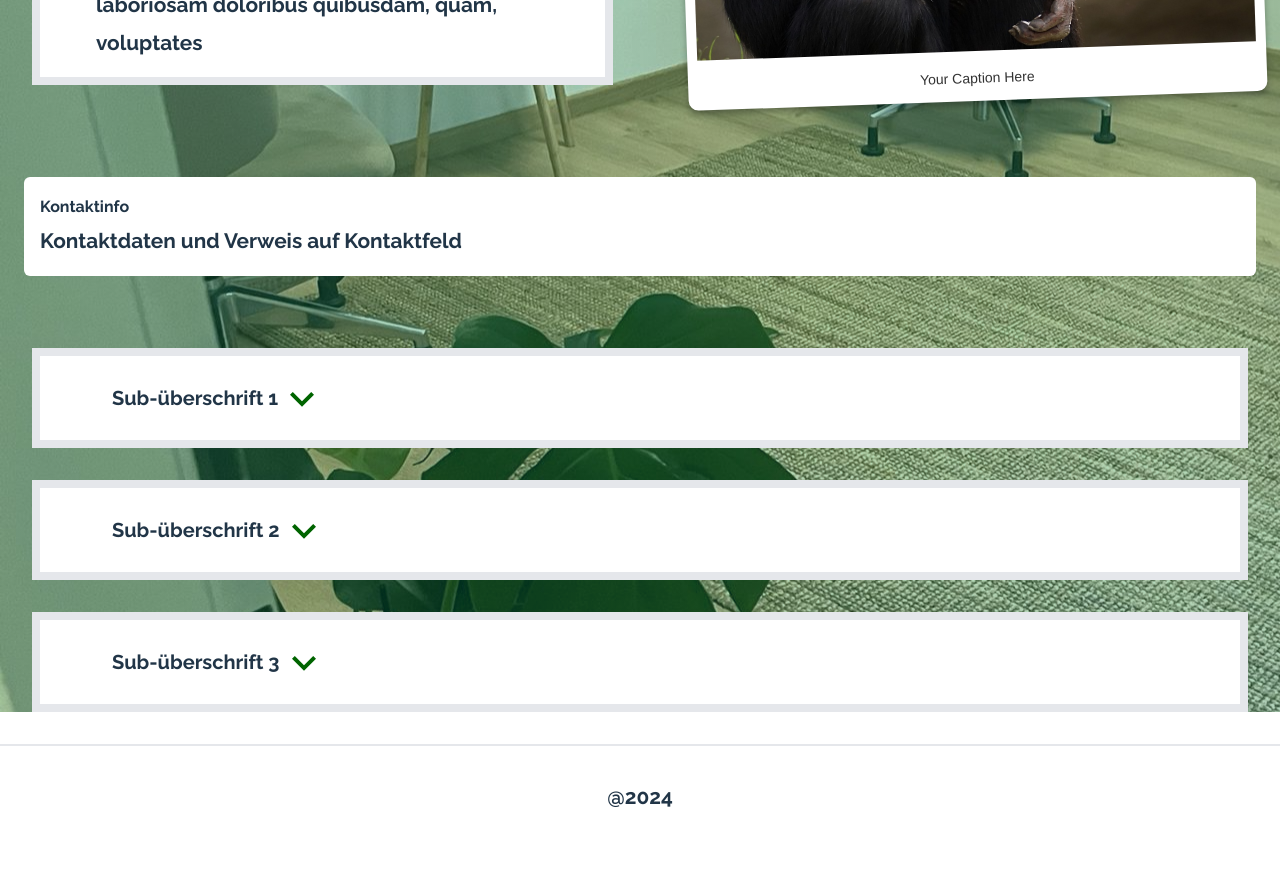
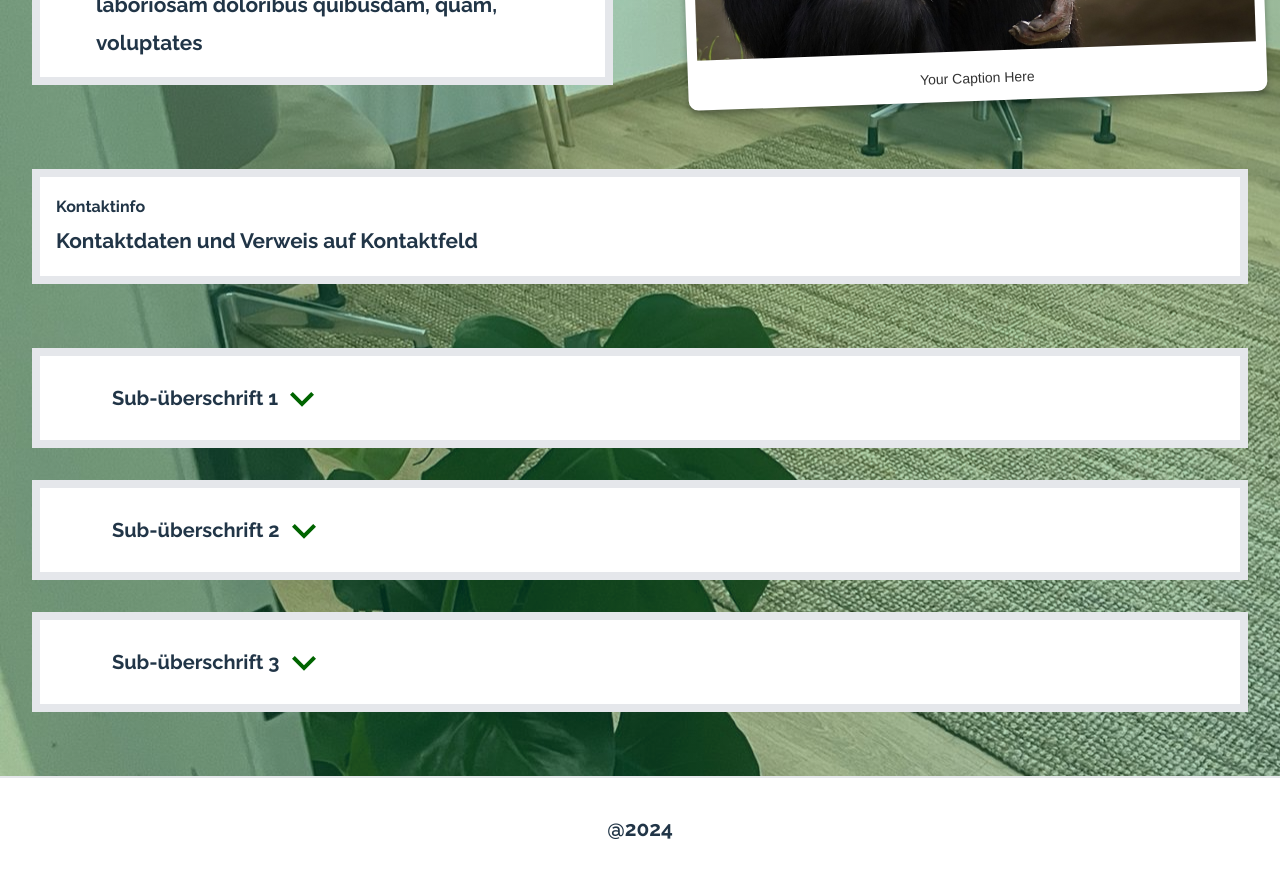
Before and after one commit to dscmari/ak-website, a React (Vite) app: page / in a window 1280 px wide. Shown: the part 520-1398 px from the top of the page. Before the commit the page ends 1367 px from the top, so only its background shows below. Built offline with nearby package versions, Linux system fonts and the light colour scheme.

Commit message:
design adjustment

```diff
--- a/src/pages/Home.tsx
+++ b/src/pages/Home.tsx
@@ -50,14 +50,15 @@ export default function Home() {
         </div>
       </div>
 
-      <div className="py-4 my-4 contact-info">
-        <div className="m-6 p-4 rounded-md bg-white">
+      <div className="py-8 my-4 contact-info">
+        <div className="mx-8 lg:border-8 p-4 bg-white">
           <h3 className="">Kontaktinfo</h3>
           <p>Kontaktdaten und Verweis auf Kontaktfeld</p>
         </div>
       </div>
 
-      {sections.map((section, index) => (
+<div className="pb-8">
+{sections.map((section, index) => (
         <div
           key={index}
           className="text-container bg-white m-4 lg:m-8 p-4 cursor-pointer border-8"
@@ -85,6 +86,8 @@ export default function Home() {
         </div>
       ))}
     </div>
+</div>
+
     /*
     <div className="md:pt-12">
       <div className="md:grid grid-cols-2 md:m-8 md:mt-0">
```
